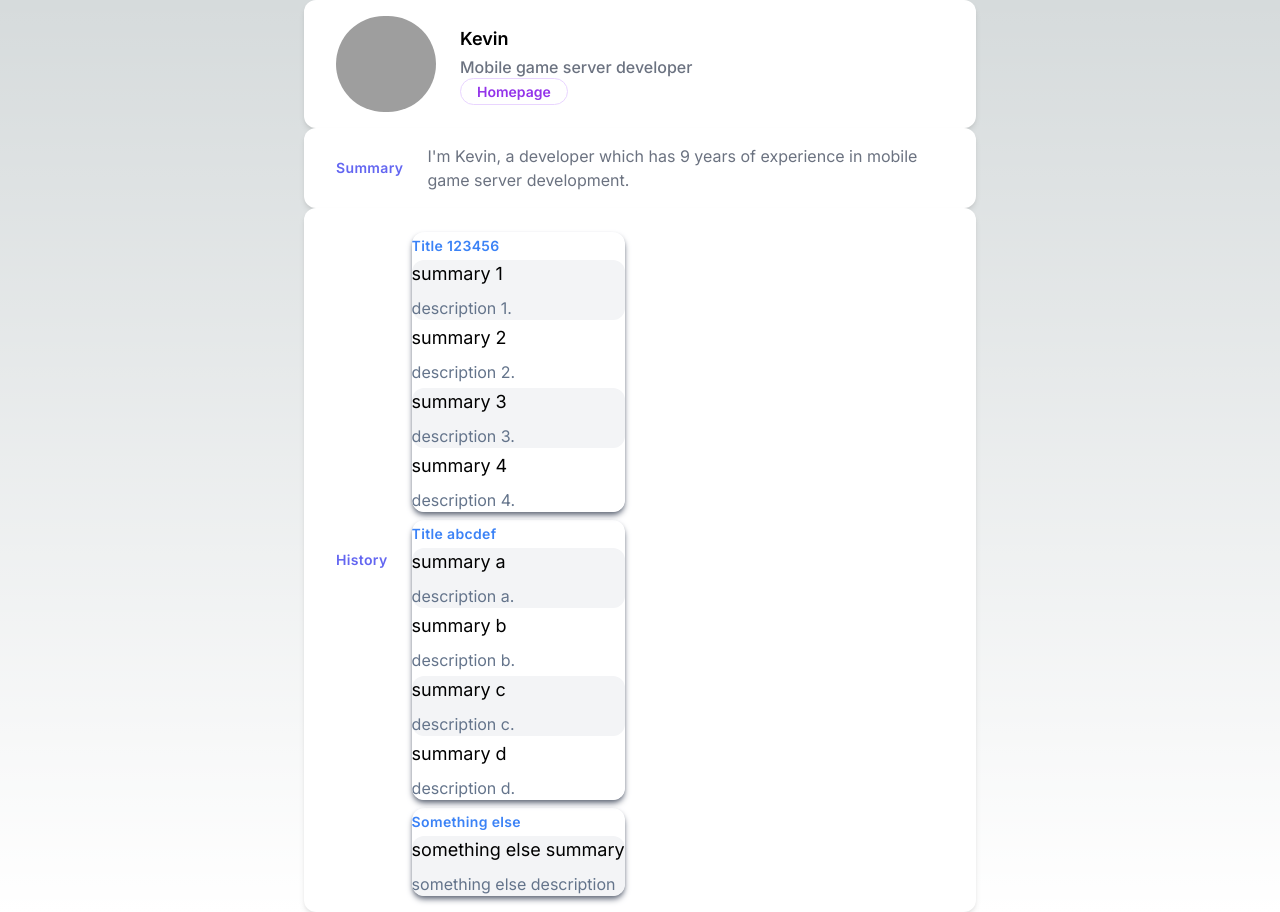
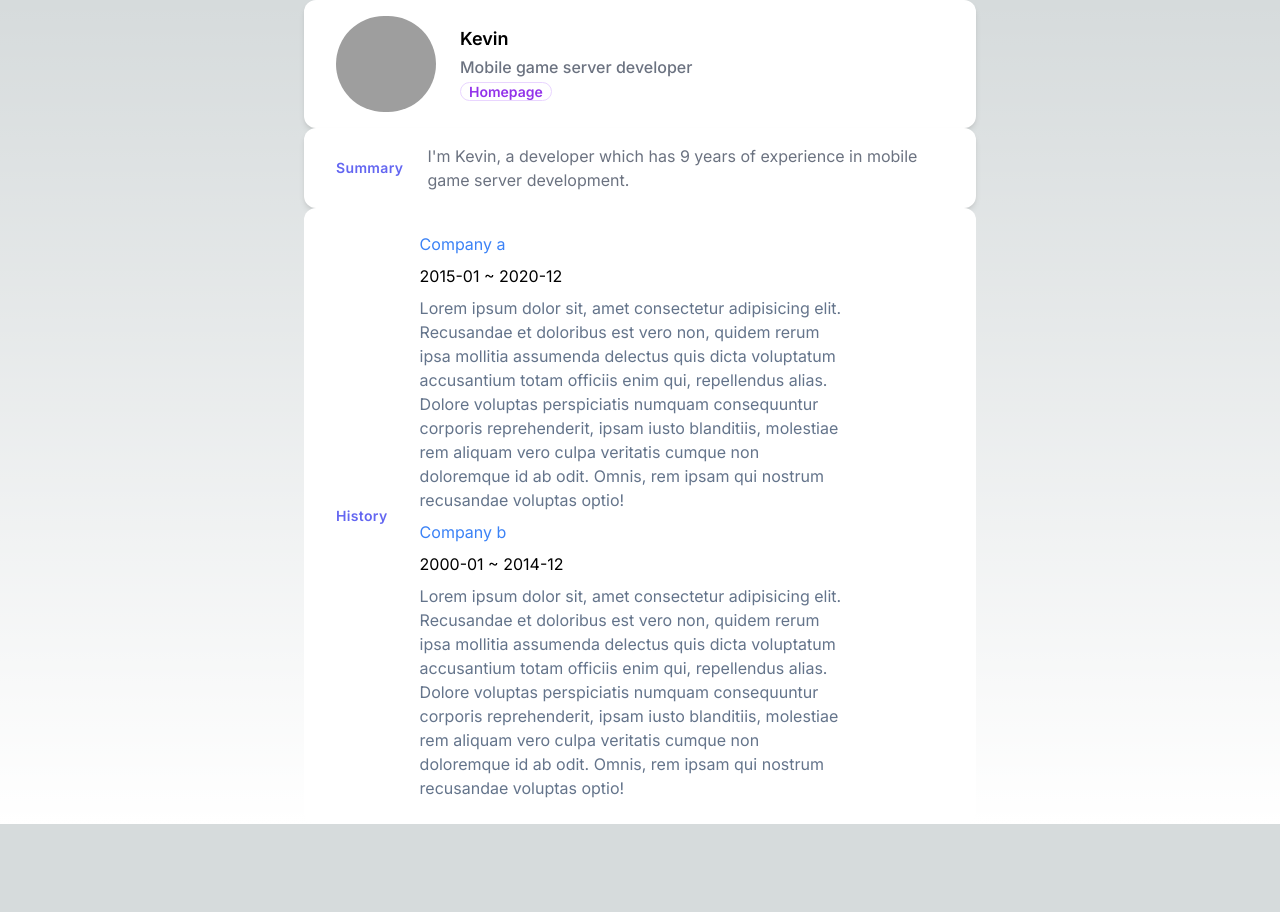
Before and after one commit to paperdev/project-c, a Next.js app: page / in a window 1280 px wide. After the commit the page ends 824 px from the top, so only its background shows below. Built offline with nearby package versions, Linux system fonts and the light colour scheme; grey boxes are pictures that could not be loaded.

Commit message:
working on

```diff
--- a/src/app/components/history.tsx
+++ b/src/app/components/history.tsx
@@ -2,20 +2,19 @@
 
 import { dataHistory, iHistory } from '@/data/history';
 
-const History: React.FC<iHistory> = ({ title, contents }) => {
+const History: React.FC<iHistory> = ({ companyName, contents }) => {
   return (
-    <div className="mt-2 max-w-md mx-auto rounded-xl shadow-md shadow-gray-500 overflow-hidden md:max-w-2xl">
-      <p className="mt-1 tracking-wide text-sm text-blue-500 font-semibold">
-        {title}
+    <div>
+      <p className="my-2 ml-2 text-blue-500 text-base">
+        {companyName}
       </p>
       {contents.map((content, index) => {
-        let bgColor = index % 2 === 0 ? 'bg-gray-100' : 'bg-white';
         return (
-          <div key={index} className={`max-w-md mx-auto rounded-xl ${bgColor}`}>
-            <p className="mt-1 text-lg text-black-500">
-              {content.summary}
+          <div key={index} className='max-w-md mx-auto rounded-xl'>
+            <p className="my-2 ml-2 text-base/2 text-black-500">
+              {content.beginDate} ~ {content.endDate}
             </p>
-            <p className="mt-2 text-slate-500">
+            <p className="my-2 mx-2 text-slate-500">
               {content.description}
             </p>
           </div>
@@ -31,7 +30,7 @@
   children: React.ReactNode
 }) {
   return (
-    <div className="py-8 px-8 max-w-md mx-auto bg-white rounded-xl shadow-md md:max-w-2xl space-y-2 sm:py-4 sm:flex sm:items-center sm:space-y-0 sm:space-x-6">
+    <div className="py-8 px-8 max-w-md mx-auto bg-white rounded-xl md:max-w-2xl space-y-2 sm:py-4 sm:flex sm:items-center sm:space-y-0 sm:space-x-6">
       <div className="tracking-wide text-sm text-indigo-500 font-semibold">
         History
       </div>
--- a/src/app/components/profile.tsx
+++ b/src/app/components/profile.tsx
@@ -21,7 +21,7 @@
             {dataProfile.jobTitle}
           </p>
         </div>
-        <Link href={dataProfile.homepage} target="_blank" className="px-4 py-1 text-sm text-purple-600 font-semibold rounded-full border border-purple-200 hover:text-white hover:bg-purple-600 hover:border-transparent focus:outline-none focus:ring-2 focus:ring-purple-600 focus:ring-offset-2">
+        <Link href={dataProfile.homepage} target="_blank" className="px-2 text-sm text-purple-600 font-semibold rounded-full border border-purple-200 hover:text-white hover:bg-purple-600 hover:border-transparent focus:outline-none focus:ring-2 focus:ring-purple-600 focus:ring-offset-2">
           Homepage
         </Link>
       </div>
--- a/src/app/data/history.ts
+++ b/src/app/data/history.ts
@@ -1,60 +1,30 @@
 export interface iHistory {
-  title: string;
+  companyName: string;
   contents: {
-    summary: string;
+    beginDate: string;
+    endDate: string;
     description: string;
   }[];
 };
 
 export const dataHistory: iHistory[] = [
   {
-    title: "Title 123456",
+    companyName: "Company a",
     contents: [
       {
-        summary: "summary 1",
-        description: "description 1.",
-      },
-      {
-        summary: "summary 2",
-        description: "description 2.",
-      },
-      {
-        summary: "summary 3",
-        description: "description 3.",
-      },
-      {
-        summary: "summary 4",
-        description: "description 4.",
+        beginDate: "2015-01",
+        endDate: "2020-12",
+        description: "Lorem ipsum dolor sit, amet consectetur adipisicing elit. Recusandae et doloribus est vero non, quidem rerum ipsa mollitia assumenda delectus quis dicta voluptatum accusantium totam officiis enim qui, repellendus alias. Dolore voluptas perspiciatis numquam consequuntur corporis reprehenderit, ipsam iusto blanditiis, molestiae rem aliquam vero culpa veritatis cumque non doloremque id ab odit. Omnis, rem ipsam qui nostrum recusandae voluptas optio!",
       },
     ],
   },
   {
-    title: "Title abcdef",
+    companyName: "Company b",
     contents: [
       {
-        summary: "summary a",
-        description: "description a.",
-      },
-      {
-        summary: "summary b",
-        description: "description b.",
-      },
-      {
-        summary: "summary c",
-        description: "description c.",
-      },
-      {
-        summary: "summary d",
-        description: "description d.",
-      },
-    ],
-  },
-  {
-    title: "Something else",
-    contents: [
-      {
-        summary: "something else summary",
-        description: "something else description",
+        beginDate: "2000-01",
+        endDate: "2014-12",
+        description: "Lorem ipsum dolor sit, amet consectetur adipisicing elit. Recusandae et doloribus est vero non, quidem rerum ipsa mollitia assumenda delectus quis dicta voluptatum accusantium totam officiis enim qui, repellendus alias. Dolore voluptas perspiciatis numquam consequuntur corporis reprehenderit, ipsam iusto blanditiis, molestiae rem aliquam vero culpa veritatis cumque non doloremque id ab odit. Omnis, rem ipsam qui nostrum recusandae voluptas optio!",
       },
     ],
   },
```
